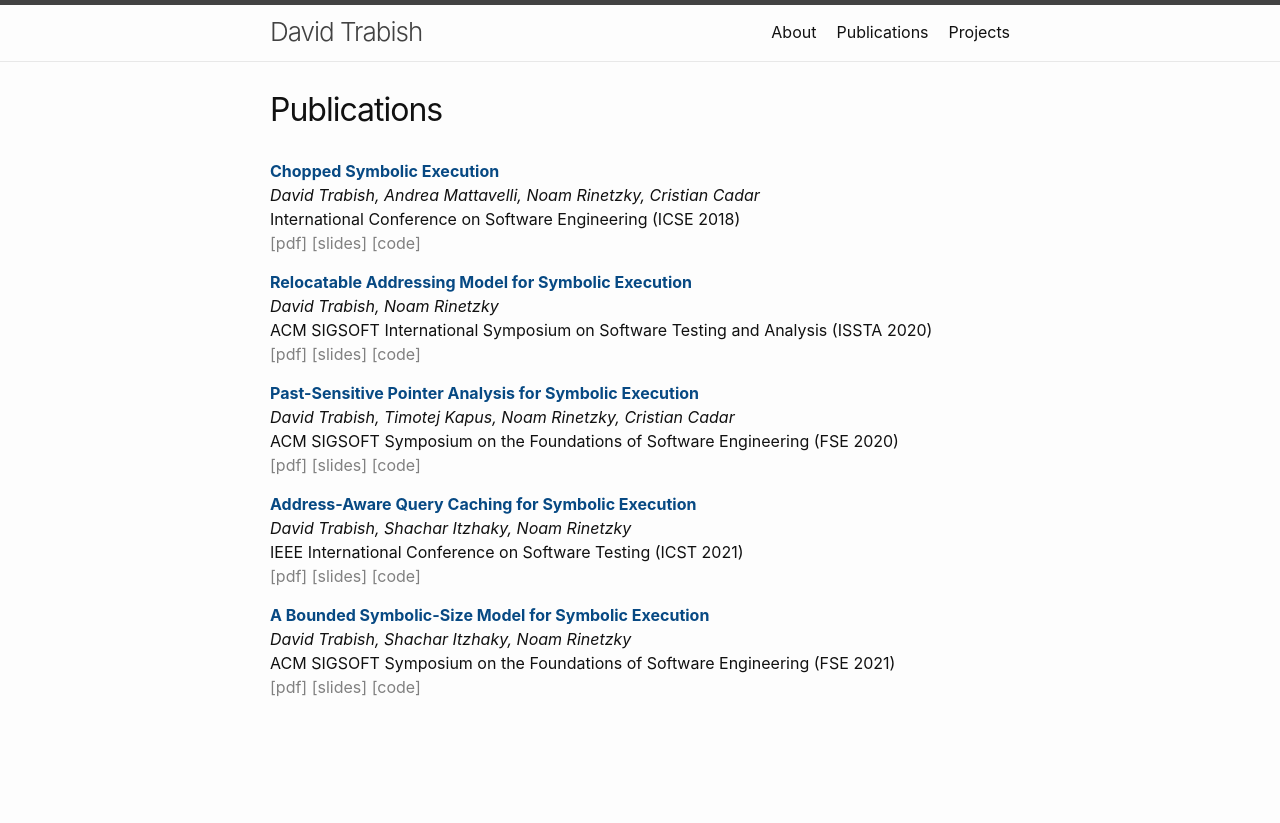
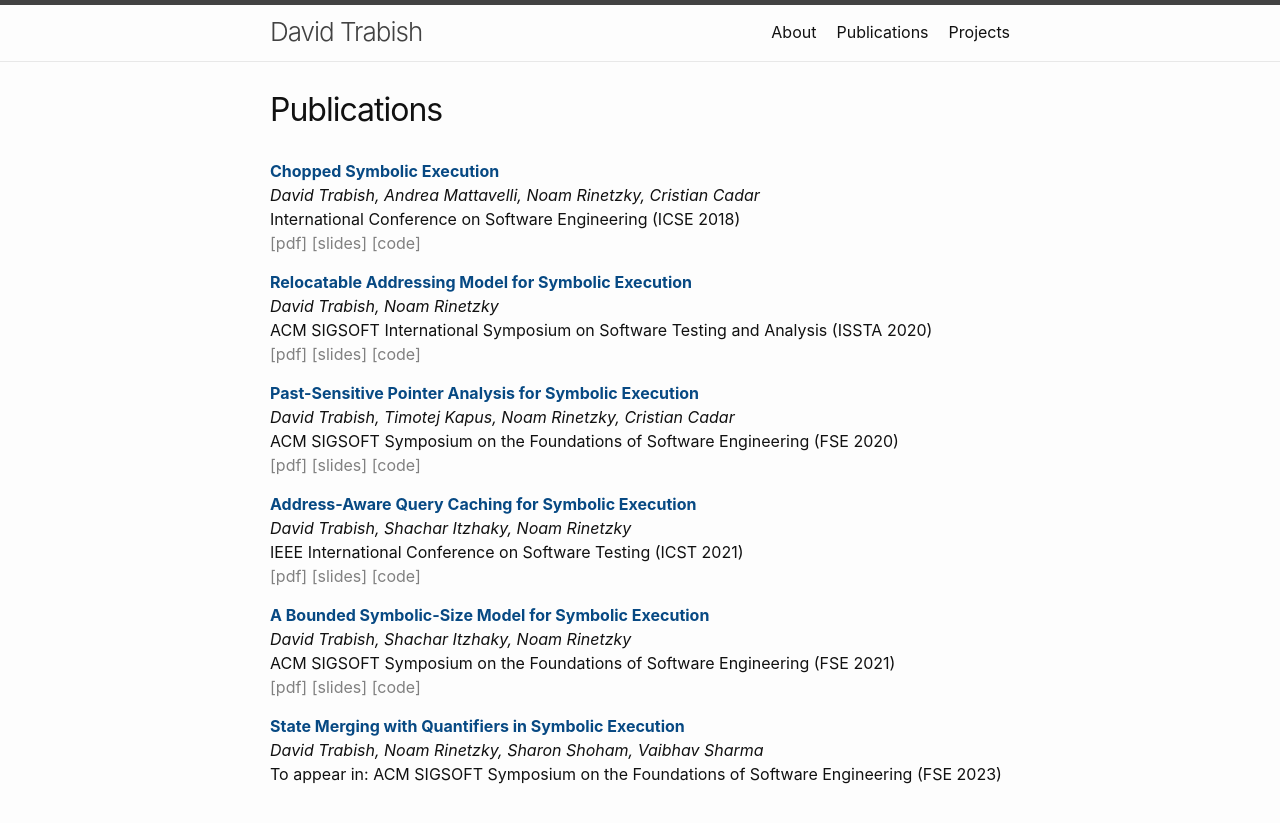
Before and after one commit to davidtr1037/davidtr1037.github.io, a Jekyll site: the page built from publications.md, in a window 1280 px wide. Shown: the top 823 px of the page. Built offline with Jekyll 4.4.1, drawn with Linux system fonts in a browser that asks for light colours.

Commit message:
updating publications

```diff
--- a/publications.md
+++ b/publications.md
@@ -38,3 +38,7 @@ ACM SIGSOFT Symposium on the Foundations of Software Engineering (FSE 2021)
 [<span style="color:grey">[pdf]</span>](/files/fse21main-p547-p-3b9f16ea68-52971-final.pdf)
 [<span style="color:grey">[slides]</span>](/files/fse2021.pdf)
 [<span style="color:grey">[code]</span>](https://github.com/davidtr1037/klee-symsize)
+
+<span style="color:#074983">__State Merging with Quantifiers in Symbolic Execution__</span>
+_David Trabish, Noam Rinetzky, Sharon Shoham, Vaibhav Sharma_
+To appear in: ACM SIGSOFT Symposium on the Foundations of Software Engineering (FSE 2023)
```
